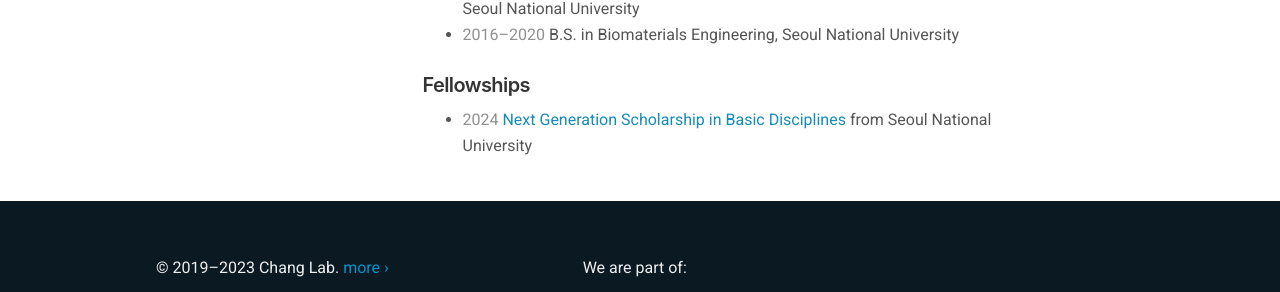
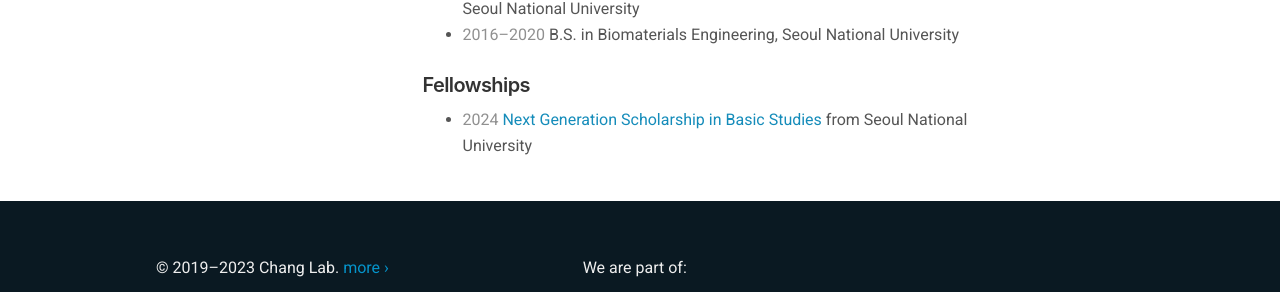
Before and after one commit to ChangLabSNU/ChangLabSNU.github.io, a Jekyll site: the page built from _pages/team/yoojung-han.md, in a window 1280 px wide and 1074 px high. Shown: the part 626-918 px from the top of the window. Built offline with Jekyll 4.4.1, drawn with Linux system fonts in a browser that asks for light colours; nearby versions of some CDN libraries; some web fonts are replaced.

Commit message:
Correct SNU scholarship's title

```diff
--- a/_data/fellowships.yml
+++ b/_data/fellowships.yml
@@ -25,13 +25,13 @@
 - recipient: jayoung-ku
   year: [2024]
   donor: Seoul National University
-  title: Next Generation Scholarship in Basic Disciplines
+  title: Next Generation Scholarship in Basic Studies
   href: "https://science.snu.ac.kr/news/announcement?md=v&bbsidx=4724"
 
 - recipient: yoojung-han
   year: [2024]
   donor: Seoul National University
-  title: Next Generation Scholarship in Basic Disciplines
+  title: Next Generation Scholarship in Basic Studies
   href: "https://science.snu.ac.kr/news/announcement?md=v&bbsidx=4724"
 
 - recipient: junsoo-kim
```
